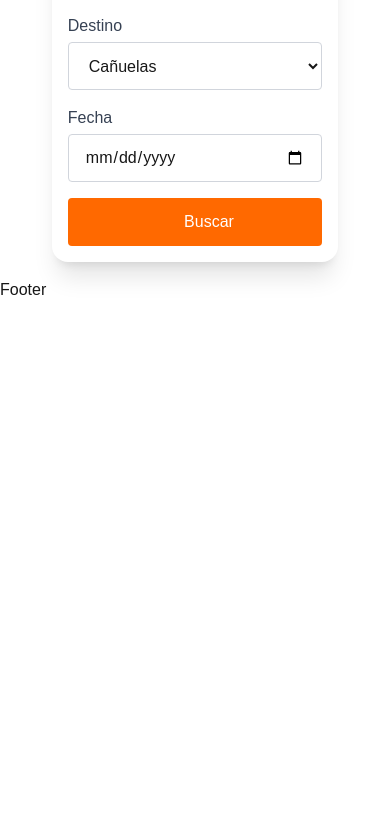
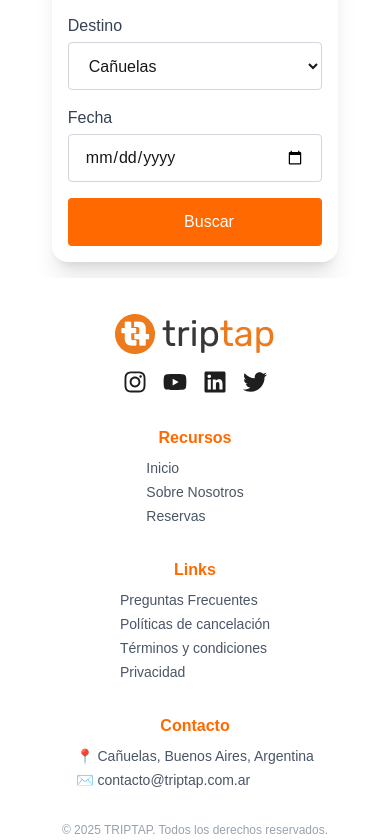
Before and after one commit to ezequielmanchula/triptap-frontend, a Next.js app: page / in a window 390 px wide. Shown: the part 1157-1997 px from the top of the page. Before the commit the page ends 1459 px from the top, so only its background shows below. Built offline with nearby package versions, Linux system fonts and the light colour scheme; some icons are missing.

Commit message:
feat(footer): add responsive footer with social, contact info and links

```diff
--- a/package.json
+++ b/package.json
@@ -15,6 +15,7 @@
     "react": "19.1.0",
     "react-dom": "19.1.0",
     "react-hook-form": "^7.65.0",
+    "react-icons": "^5.5.0",
     "zod": "^4.1.12"
   },
   "devDependencies": {
--- a/src/app/components/ui/Footer.tsx
+++ b/src/app/components/ui/Footer.tsx
@@ -1,7 +1,88 @@
-import React from 'react'
+import Link from "next/link";
+import Image from "next/image";
+import { FaInstagram, FaYoutube, FaLinkedin, FaTwitter } from 'react-icons/fa';
 
 export default function Footer() {
+  const socialIcons = [
+  { icon: FaInstagram, link: 'https://www.instagram.com' },
+  { icon: FaYoutube, link: 'https://www.youtube.com' },
+  { icon: FaLinkedin, link: 'https://www.linkedin.com' },
+  { icon: FaTwitter, link: 'https://twitter.com' },
+  ];
+
+  const navLinks = [
+    { name: "Inicio", href: "/" },
+    { name: "Sobre Nosotros", href: "/about-us" },
+    { name: "Reservas", href: "/reservations" }
+  ];
+
   return (
-    <div>Footer</div>
+    <footer className="bg-white text-gray-700 py-9 px-4">
+      {/* Mobile: todo en columna */}
+      <div className="max-w-7xl mx-auto flex flex-col items-center md:flex-row md:justify-between md:items-start gap-8">
+        <div className="flex flex-col items-center md:items-start gap-4">
+          <div className="flex items-center gap-2 text-orange-500 font-bold text-xl">
+            <Image
+              src="/images/Logo.png"
+              alt="Logo"
+              width={140}
+              height={44}
+              className="h-auto w-auto"
+            />
+          </div>
+          <div className="flex gap-3 text-gray-500">
+            <div className="flex gap-4">
+              {socialIcons.map(({ icon: IconComponent, link }, index) => (
+              <a
+                key={index}
+                href={link}
+                target="_blank"
+                rel="noopener noreferrer"
+                className="text-[#1E1E1E] hover:text-gray-600 transition-colors">
+                <IconComponent size={24} />
+              </a>
+              ))}
+            </div>
+          </div>
+        </div>
+
+        <div className="flex flex-col items-center md:items-start gap-2">
+          <h3 className="text-orange-500 font-semibold">Recursos</h3>
+          <ul className="flex flex-col gap-1 text-gray-600 text-sm">
+            {navLinks.map((link) => (
+            <li key={link.href}>
+              <Link
+                href={link.href}
+                className="hover:text-[#ED7A1C] transition-colors">
+                {link.name}
+              </Link>
+            </li>
+          ))}
+          </ul>
+        </div>
+
+        <div className="flex flex-col items-center md:items-start gap-2">
+          <h3 className="text-orange-500 font-semibold">Links</h3>
+          <ul className="flex flex-col gap-1 text-gray-600 text-sm">
+            <li><a href="#">Preguntas Frecuentes</a></li>
+            <li><a href="#">Políticas de cancelación</a></li>
+            <li><a href="#">Términos y condiciones</a></li>
+            <li><a href="#">Privacidad</a></li>
+          </ul>
+        </div>
+
+        <div className="flex flex-col items-center md:items-start gap-2">
+          <h3 className="text-orange-500 font-semibold">Contacto</h3>
+          <ul className="flex flex-col gap-1 text-gray-600 text-sm">
+            <li>📍 Cañuelas, Buenos Aires, Argentina</li>
+            <li>✉️ contacto@triptap.com.ar</li>
+          </ul>
+        </div>
+      </div>
+
+      <div className="mt-8 text-center text-gray-400 text-xs">
+        © 2025 TRIPTAP. Todos los derechos reservados.
+      </div>
+    </footer>
   )
 }
--- a/src/app/components/ui/Header.tsx
+++ b/src/app/components/ui/Header.tsx
@@ -3,7 +3,6 @@
 import { useState } from "react";
 import Link from "next/link";
 import { Icon } from "@iconify-icon/react";
-
 import Image from "next/image";
 
 export default function Header() {
--- a/src/app/page.tsx
+++ b/src/app/page.tsx
@@ -6,9 +6,12 @@ import Hero from "./components/ui/Hero";
 
 export default function Home() {
   return (
-    <div className="p-4">
-      <Hero />
-      <SearchForm />
-    </div>
+    <>
+      <div className="p-4">
+        <Hero />
+        <SearchForm />
+      </div>
+    </>
+
   );
 }
```
Also changed, not shown: 1 other file (tests, documents, lock files or other folders).
